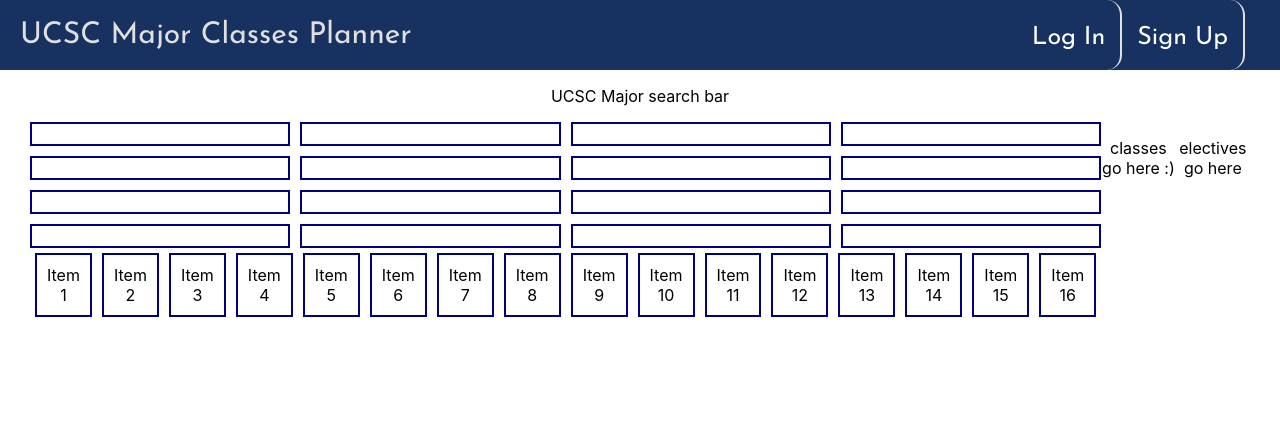
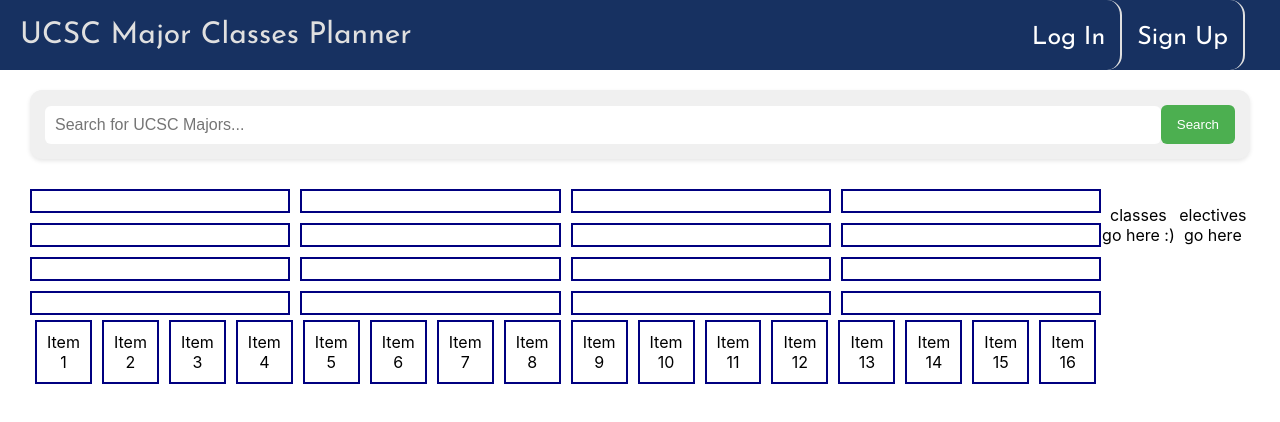
Before and after one commit to PurrGod/college-planner-webapp, a React (Create React App) app: page / in a window 1280 px wide. Shown: the top 422 px of the page. Built offline with nearby package versions, Linux system fonts and the light colour scheme; the HTML template or start-up script is replaced by a standard one.

Commit message:
Search bar byatch

```diff
--- a/src/Search.css
+++ b/src/Search.css
@@ -1,3 +1,35 @@
+/* Search.css */
+
 .search-bar {
-  margin-top: 0px;
+  display: flex;
+  align-items: center;
+  justify-content: space-between;
+  background-color: #f0f0f0;
+  padding: 15px; /* Increased padding */
+  margin: 20px 30px 30px 30px;
+  border-radius: 12px; /* Increased border-radius */
+  box-shadow: 0 2px 4px rgba(0, 0, 0, 0.1);
 }
+
+.search-bar input {
+  flex: 1;
+  padding: 10px; /* Increased padding */
+  border: none;
+  border-radius: 6px; /* Increased border-radius */
+  outline: none;
+  font-size: 16px; /* Larger font size for the placeholder */
+}
+
+.search-bar button {
+  background-color: #4caf50; /* Different color for the button */
+  color: #fff;
+  border: none;
+  border-radius: 6px; /* Increased border-radius */
+  padding: 12px 16px; /* Increased padding */
+  cursor: pointer;
+  transition: background-color 0.3s;
+}
+
+.search-bar button:hover {
+  background-color: #45a049; /* Darker color on hover */
+}
--- a/src/Search.js
+++ b/src/Search.js
@@ -1,9 +1,13 @@
+// Search.js
+
+import React from "react";
 import "./Search.css";
 
 const Search = () => {
   return (
     <div className="search-bar">
-      <p>UCSC Major search bar</p>
+      <input type="text" placeholder="Search for UCSC Majors..." />
+      <button>Search</button>
     </div>
   );
 };
```
